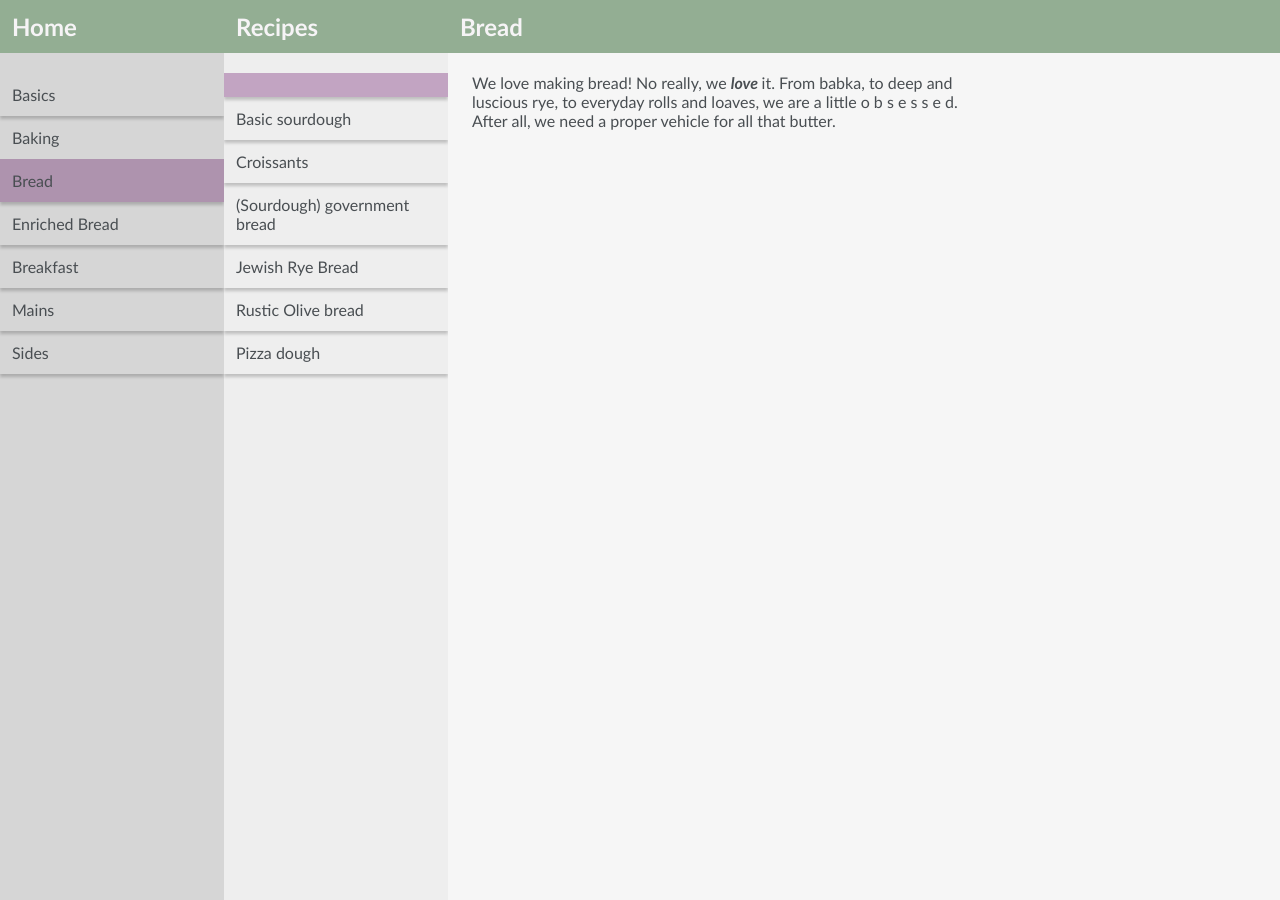
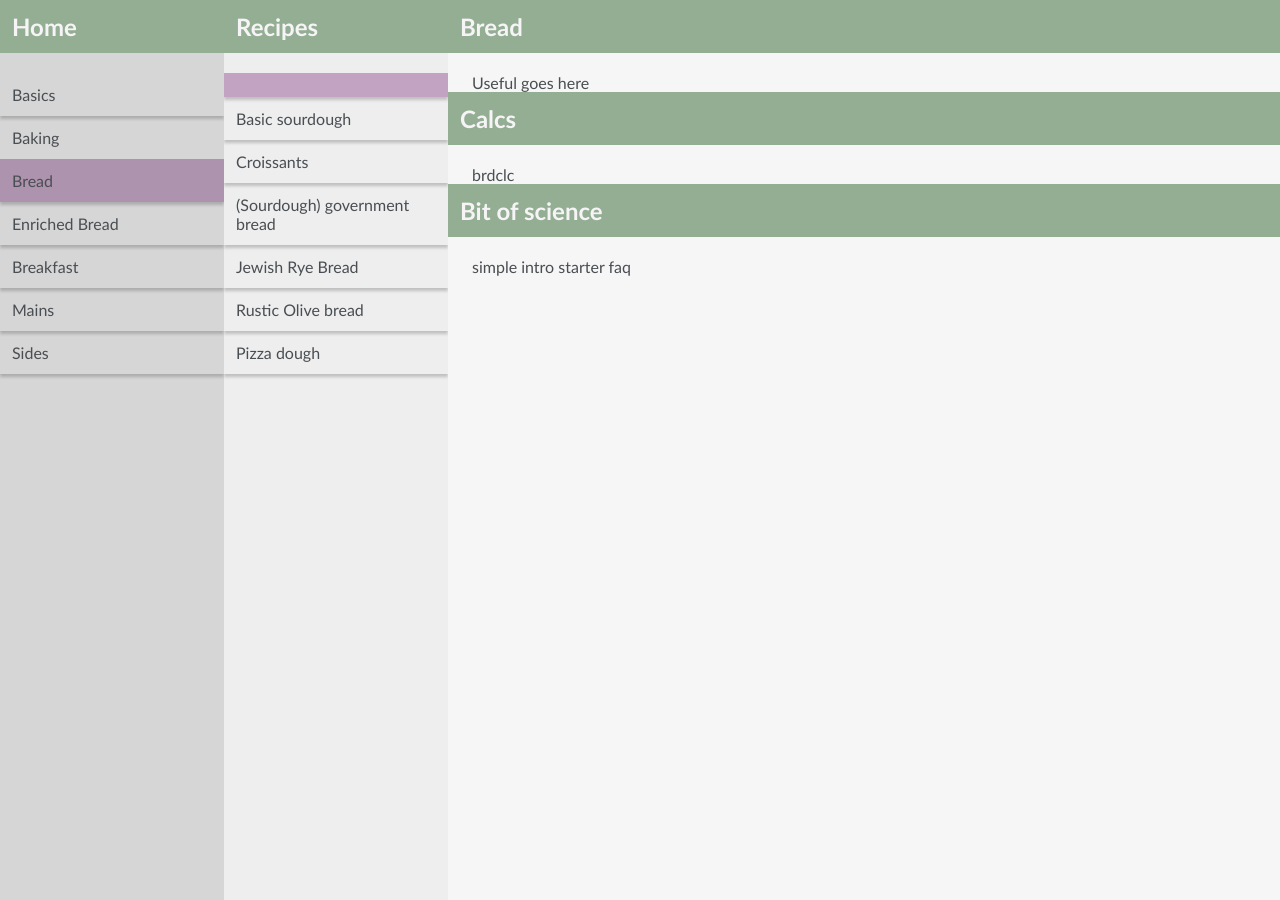
Before and after one commit to slfed/recipes, a Jekyll site: the page built from _categories/bread.md, in a window 1280 px wide. Built offline with Jekyll 4.4.1, drawn with Linux system fonts in a browser that asks for light colours.

Commit message:
Update bread.md

```diff
--- a/_categories/bread.md
+++ b/_categories/bread.md
@@ -4,4 +4,11 @@ layout: category
 order: 11
 ---
 
-We love making bread! No really, we <b> <i> love </i> </b> it. From babka, to deep and luscious rye, to everyday rolls and loaves, we are a little o b s e s s e d. After all, we need a proper vehicle for all that butter.
+Useful goes here
+
+## Calcs
+[brdclc](http://brdclc.com/?flour=440&water=75&salt=2&leaven=20.5)
+
+## Bit of science
+[simple intro](https://breadtopia.com/demystifying-sourdough-bread-baking/)
+[starter faq](https://www.abeautifulplate.com/sourdough-starter-troubleshooting-guide/)
```
